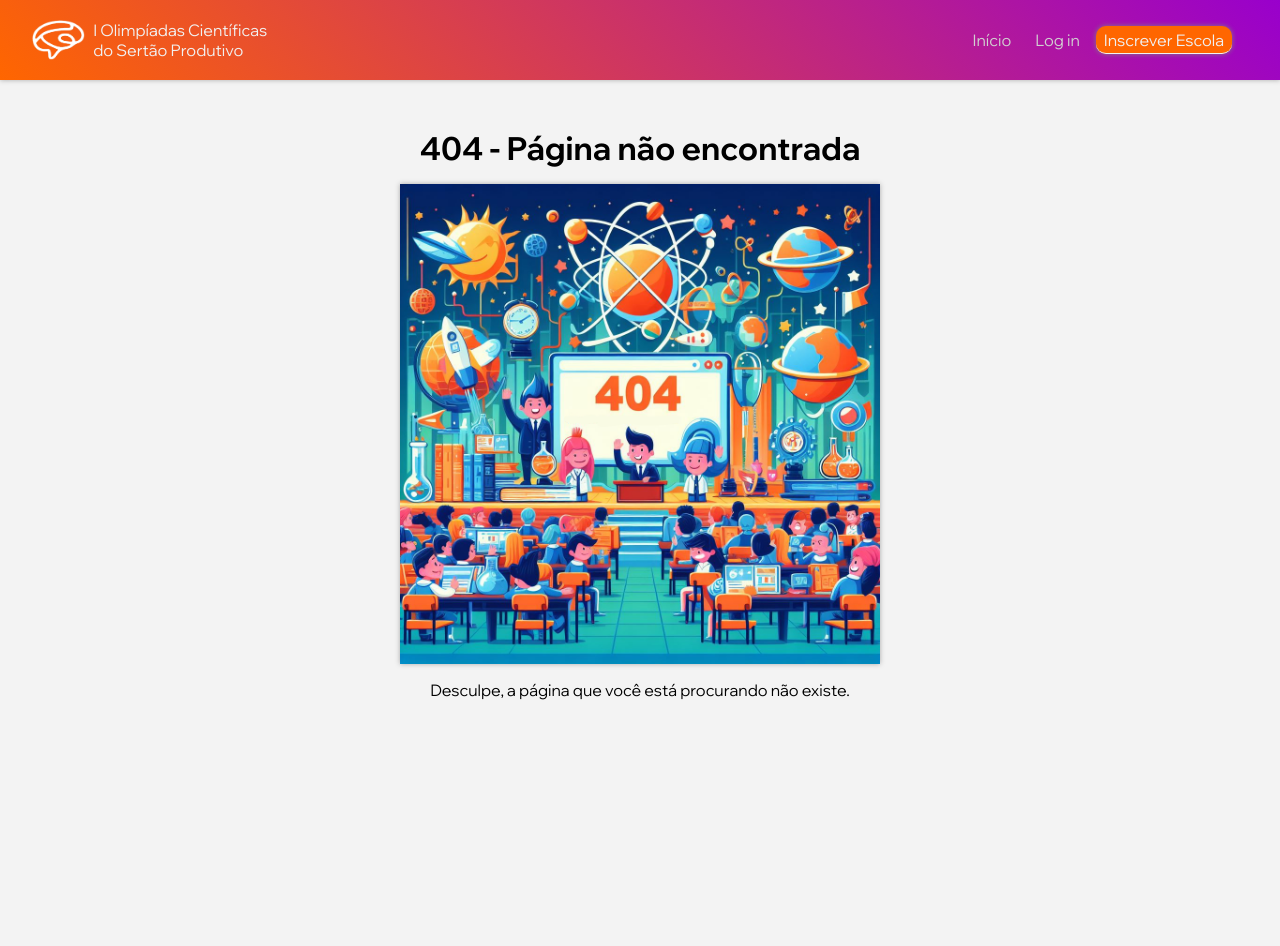
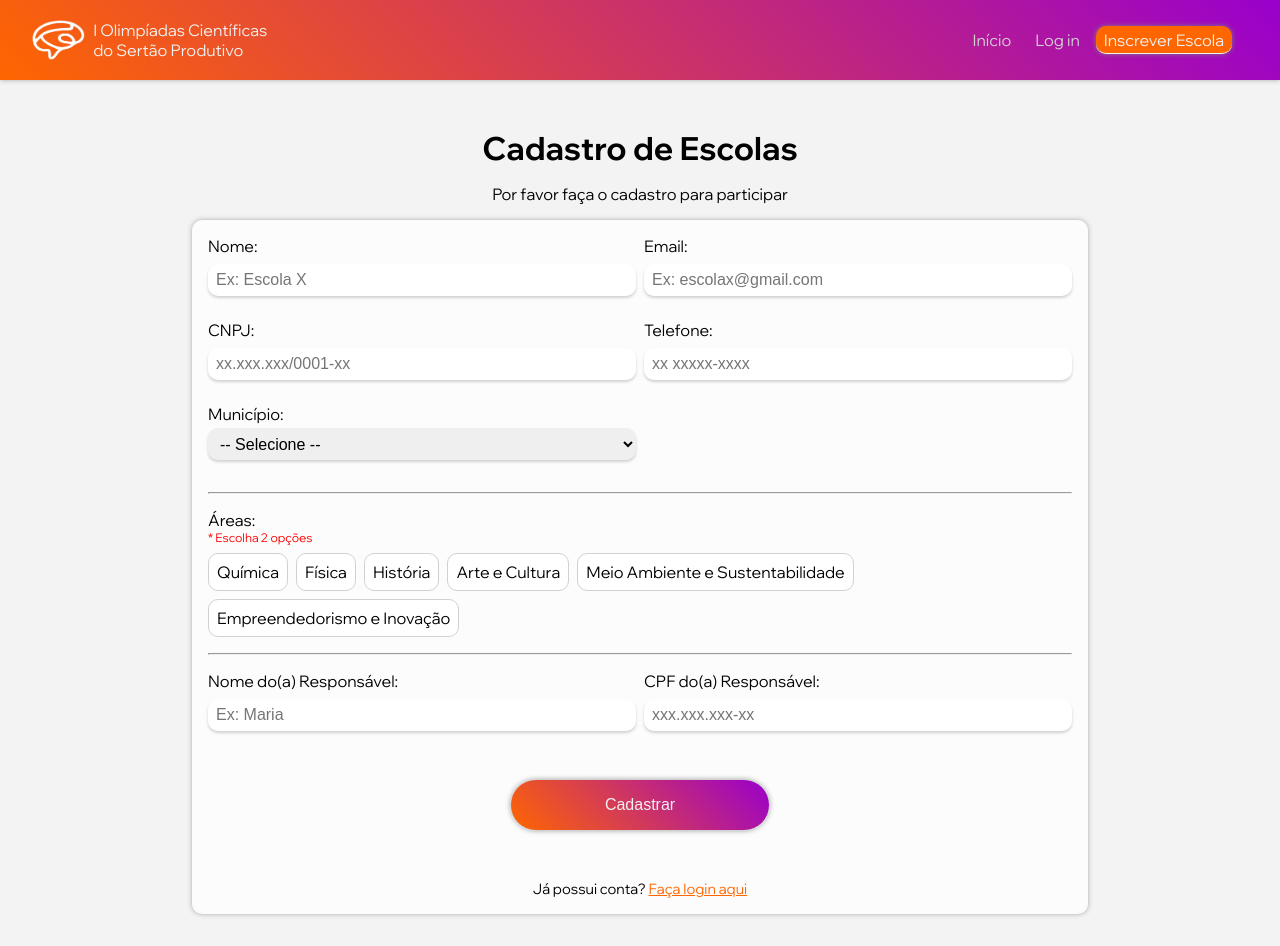
Before and after one commit to pedroluca/olimpiadas-cientificas, a React (Vite) app: page /cadastro in a window 1280 px wide. Before the commit this address had no page. Before the commit the page ends 800 px from the top, so only its background shows below. Built offline with nearby package versions, Linux system fonts and the light colour scheme.

Commit message:
feat: liberar página de cadastro e botoes para ela, alterar botoes usando anchor para Link evitando refresh

```diff
--- a/src/App.jsx
+++ b/src/App.jsx
@@ -2,7 +2,8 @@ import { BrowserRouter, Routes, Route } from 'react-router-dom'
 import { Header } from './components/Header/Header'
 import { Home } from './pages/Home/Home'
 import { NotFound } from './pages/NotFound/NotFound'
-
+import { CadastroEscola } from './pages/Cadastro/CadastroEscola'
+import { Escola } from './pages/Escola/Escola'
 import './App.css'
 
 export function App() {
@@ -12,8 +13,8 @@ export function App() {
       <Routes>
         <Route path="/" element={<Home />} />
         {/* <Route path="/aluno" element={<Aluno />} /> */}
-        {/* <Route path="/cadastro" element={<CadastroEscola />} /> */}
-        {/* <Route path="/escola" element={<Escola />} /> */}
+        <Route path="/cadastro" element={<CadastroEscola />} />
+        <Route path="/escola" element={<Escola />} />
         {/* <Route path="/login" element={<Login />} /> */}
         {/* <Route path="/admin" element={<Admin />} /> */}
         <Route path="*" element={<NotFound />} />
--- a/src/components/Header/Header.jsx
+++ b/src/components/Header/Header.jsx
@@ -4,6 +4,7 @@ import Logo3 from '../../assets/images/logo3.png'
 import './styles.css'
 import { Menu } from 'lucide-react'
 import { useRef } from 'react'
+import { Link } from 'react-router-dom'
 
 export function Header() {
   const [isMenuActive, setIsMenuActive] = useState(false)
@@ -38,25 +39,25 @@ export function Header() {
   return (
     <div className='nav-header'>
       <header>
-        <a href="/" className="home-click">
+        <Link to="/" className="home-click">
           <img src={Logo3} alt="Logo do evento I Olimpíadas Científicas do Território Sertão Produtivo, descrição: desenho do contorno de um cérebro na cor branca ao lado do título do evento citado anteriormente" />
           <p>I Olimpíadas Científicas<br/>do Sertão Produtivo</p>
-        </a>
+        </Link>
         <div className='menu-mobile' id="menu-mobile">
           <button className="botao-mobile" onClick={handleActivation}>
             <Menu className="icone-menu"></Menu>
           </button>
           <nav className='navbar'>
             <NavLink to="/">Início</NavLink>
-            <NavLink to="/login" className="nav-disabled">Log in</NavLink>
-            <NavLink to="/cadastro" className='btn-inscrever nav-disabled'>Inscrever Escola</NavLink>
+            <NavLink to="/login" title='Em breve' className="nav-disabled">Log in</NavLink>
+            <NavLink to="/cadastro" className='btn-inscrever'>Inscrever Escola</NavLink>
           </nav>
         </div>
       </header>
       <nav ref={navbarRef} className={'navbar' + (isMenuActive ? ' active' : '')}>
         <NavLink to="/">Início</NavLink>
-        <NavLink to="/login" className="nav-disabled">Log in</NavLink>
-        <NavLink to="/cadastro" className='btn-inscrever nav-disabled'>Inscrever Escola</NavLink>
+        <NavLink to="/login" title='Em breve' className="nav-disabled">Log in</NavLink>
+        <NavLink to="/cadastro" className='btn-inscrever'>Inscrever Escola</NavLink>
       </nav>
     </div>
   )
--- /dev/null
+++ b/src/components/botao-redirect.jsx
@@ -0,0 +1,14 @@
+import { Link } from "react-router-dom"
+import { PropTypes } from "prop-types"
+
+export function BotaoRedirect(props) {
+  return (
+    <Link to={props.to} className={`btn-principal btn-link ${props.className}`}>{props.children}</Link>
+  )
+}
+
+BotaoRedirect.propTypes = {
+  to: PropTypes.string.isRequired,
+  children: PropTypes.node.isRequired,
+  className: PropTypes.string
+}
--- a/src/pages/Cadastro/Cadastro.jsx
+++ b/src/pages/Cadastro/Cadastro.jsx
@@ -2,13 +2,16 @@ import { useState } from 'react';
 import { BotaoPrincipal } from '../../components/BotaoPrincipal/BotaoPrincipal'
 import PropTypes from 'prop-types'
 import './styles.css'
-import { useEffect } from 'react';
-import axios from 'axios';
-import InputMask from 'react-input-mask';
+import { useEffect } from 'react'
+import { isValid as isCpfValid } from '@fnando/cpf'
+import axios from 'axios'
+import InputMask from 'react-input-mask'
 
 export function CadastroAluno(props) {
 
   const [escola, setEscola] = useState({})
+  const [cpfValid, setCpfValid] = useState(true)
+  const [cpfError, setCpfError] = useState('')
 
   useEffect(() => {
     axios.get('https://api.olimpiadasdosertaoprodutivo.com/api/aluno/login').then(function(res){
@@ -28,6 +31,18 @@ export function CadastroAluno(props) {
       ...formData,
       [e.target.name]: e.target.value
     })
+  }
+
+  const handleCpfChange = (e) => {
+    const cpf = e.target.value;
+    if (!isCpfValid(cpf)) {
+      setCpfValid(false);
+      setCpfError('CPF inválido');
+    } else {
+      setCpfValid(true);
+      setCpfError('');
+    }
+    setFormData(prevState => ({ ...prevState, cpfResponsavel: cpf }));
   }
 
   const handleSubmit = async (e) => {
@@ -72,10 +87,11 @@ export function CadastroAluno(props) {
                 id="cpf"
                 name="cpf"
                 placeholder="xxx.xxx.xxx-xx"
-                onChange={handleChange}
+                onChange={handleCpfChange}
+                className={!cpfValid ? 'error' : ''}
                 required
               />
-            {/* <input type="text" id="cpf" name="cpf" placeholder="Ex: 00000000000" pattern="\d{11}" onChange={handleChange} required /> */}
+              {!cpfValid && <div className="error-message">{cpfError}</div>}
           </span>
           <span>
             <label htmlFor="codigo">Código da escola:</label>
--- a/src/pages/Cadastro/CadastroEscola.jsx
+++ b/src/pages/Cadastro/CadastroEscola.jsx
@@ -1,10 +1,18 @@
 import { useState } from 'react'
 import { BotaoPrincipal } from '../../components/BotaoPrincipal/BotaoPrincipal'
+import { isValid as isCnpjValid } from '@fnando/cnpj'
+import { isValid as isCpfValid } from '@fnando/cpf'
 import ImgCadastro from '../../assets/images/cadastro.jpg'
 import InputMask from 'react-input-mask'
 import './styles.css'
 
 export function CadastroEscola() {
+
+  const [cnpjValid, setCnpjValid] = useState(true)
+  const [cpfValid, setCpfValid] = useState(true)
+  const [cnpjError, setCnpjError] = useState('')
+  const [cpfError, setCpfError] = useState('')
+
   const [formData, setFormData] = useState({
     nome: '',
     email: '',
@@ -41,6 +49,29 @@ export function CadastroEscola() {
     }
 
     setFormData(prevState => ({ ...prevState, [name]: value }))
+  }
+  const handleCnpjChange = (e) => {
+    const cnpj = e.target.value;
+    if (!isCnpjValid(cnpj)) {
+      setCnpjValid(false);
+      setCnpjError('CNPJ inválido');
+    } else {
+      setCnpjValid(true);
+      setCnpjError('');
+    }
+    setFormData(prevState => ({ ...prevState, cnpj: cnpj }));
+  }
+
+  const handleCpfChange = (e) => {
+    const cpf = e.target.value;
+    if (!isCpfValid(cpf)) {
+      setCpfValid(false);
+      setCpfError('CPF inválido');
+    } else {
+      setCpfValid(true);
+      setCpfError('');
+    }
+    setFormData(prevState => ({ ...prevState, cpfResponsavel: cpf }));
   }
 
   const handleSubmit = async (e) => {
@@ -88,9 +119,11 @@ export function CadastroEscola() {
                 id="cnpj"
                 name="cnpj"
                 placeholder="xx.xxx.xxx/0001-xx"
-                onChange={handleChange}
+                onChange={handleCnpjChange}
+                className={!cnpjValid ? 'error' : ''}
                 required
               />
+              {!cnpjValid && <div className="error-message">{cnpjError}</div>}
             </span>
             <span>
               <label htmlFor="telefone">Telefone:</label>
@@ -177,9 +210,11 @@ export function CadastroEscola() {
                 id="cpfResponsavel"
                 name="cpfResponsavel"
                 placeholder="xxx.xxx.xxx-xx"
-                onChange={handleChange}
+                onChange={handleCpfChange}
+                className={!cnpjValid ? 'error' : ''}
                 required
               />
+              {!cpfValid && <div className="error-message">{cpfError}</div>}
             </span>
           </section>
           <BotaoPrincipal type="submit" content="Cadastrar" />
--- a/src/pages/Cadastro/styles.css
+++ b/src/pages/Cadastro/styles.css
@@ -160,6 +160,15 @@ form hr {
   display: none;
 }
 
+.error {
+  border: 1px solid red;
+}
+
+.error-message {
+  color: red;
+  font-size: 1rem;
+}
+
 @media screen and (768px < width < 1024px) {
   .container-cadastro {
     margin: 0;
--- a/src/pages/Home/Home.jsx
+++ b/src/pages/Home/Home.jsx
@@ -10,6 +10,7 @@ import { Modal } from '../../components/Modal/Modal'
 import { ChevronsDown } from 'lucide-react'
 import { Atom, Magnet, BookMarked, LineChart } from 'lucide-react'
 import './styles.css'
+import { BotaoRedirect } from '../../components/botao-redirect'
 
 export function Home() {
   useEffect(() => {
@@ -26,15 +27,6 @@ export function Home() {
       }
     })
   }, [])
-
-  const openModal = (e) => {
-    e.preventDefault()
-    var modal = document.getElementById('myModal')
-    modal.style.display = 'flex'
-    setTimeout(function() {
-      modal.style.display = 'none'
-    }, 10000)
-  }
 
   const openPDF = (e) => {
     e.preventDefault()
@@ -54,7 +46,7 @@ export function Home() {
         <ChevronsDown className='icone-home' />
       </session>
       <session className="container sessao-texto primeira-sessao">
-        <BotaoPrincipal type="button" classe="btn-wd-md btn-redirect-inscrever" btnClick={openModal} content="INSCREVA-SE!" />
+        <BotaoRedirect className="btn-wd-md" to='/cadastro'>Inscreva-se!</BotaoRedirect>
         <h2>O que são as Olimpíadas Científicas do Sertão Produtivo?</h2>
         <p>As Olimpíadas Científicas do Sertão Produtivo - na Trilha da Ciência, trata- se de um projeto de extensão vinculado ao Instituto Federal de Ciência e Tecnologia Baiano - IF Baiano Campus Guanambi, aprovado junto a Chamada CNPq/MCTI nº 03/2023 - Olimpíadas Científicas, que incluirá ações que irão reunir trabalhos de natureza científica, em geral, que serão desenvolvidos por jovens estudantes do ensino médio e  técnico, nas mais diversas áreas do conhecimento, sob a orientação de professores responsáveis nas suas referidas escolas presentes no do Território Sertão Produtivo.</p>
         <h2>Quem pode se inscrever?</h2>
@@ -92,7 +84,7 @@ export function Home() {
       </session>
       <session className="container sessao-texto sessao-bg">
         <h2>O desafio está lançado! Venha para as Olimpíadas Científicas do Sertão Produtivo e aumente seu conhecimento.</h2>
-        <BotaoPrincipal type="button" classe="btn-wd-md btn-redirect-inscrever" btnClick={openModal} content="INSCREVA-SE!" />
+        <BotaoRedirect className="btn-wd-md" to='/cadastro'>Inscreva-se!</BotaoRedirect>
       </session>
       <session className="container sessao-texto">
         <h2>Premiação</h2>
--- a/src/pages/Home/styles.css
+++ b/src/pages/Home/styles.css
@@ -103,6 +103,11 @@
   align-items: center;
 }
 
+.btn-link {
+  text-decoration: none;
+  text-align: center;
+}
+
 @media screen and (min-width: 768px) {
   .cronogram-holder {
     width: 70%;
```
Also changed, not shown: package.json (+9 -7 lines), 1 other file (tests, documents, lock files or other folders).
